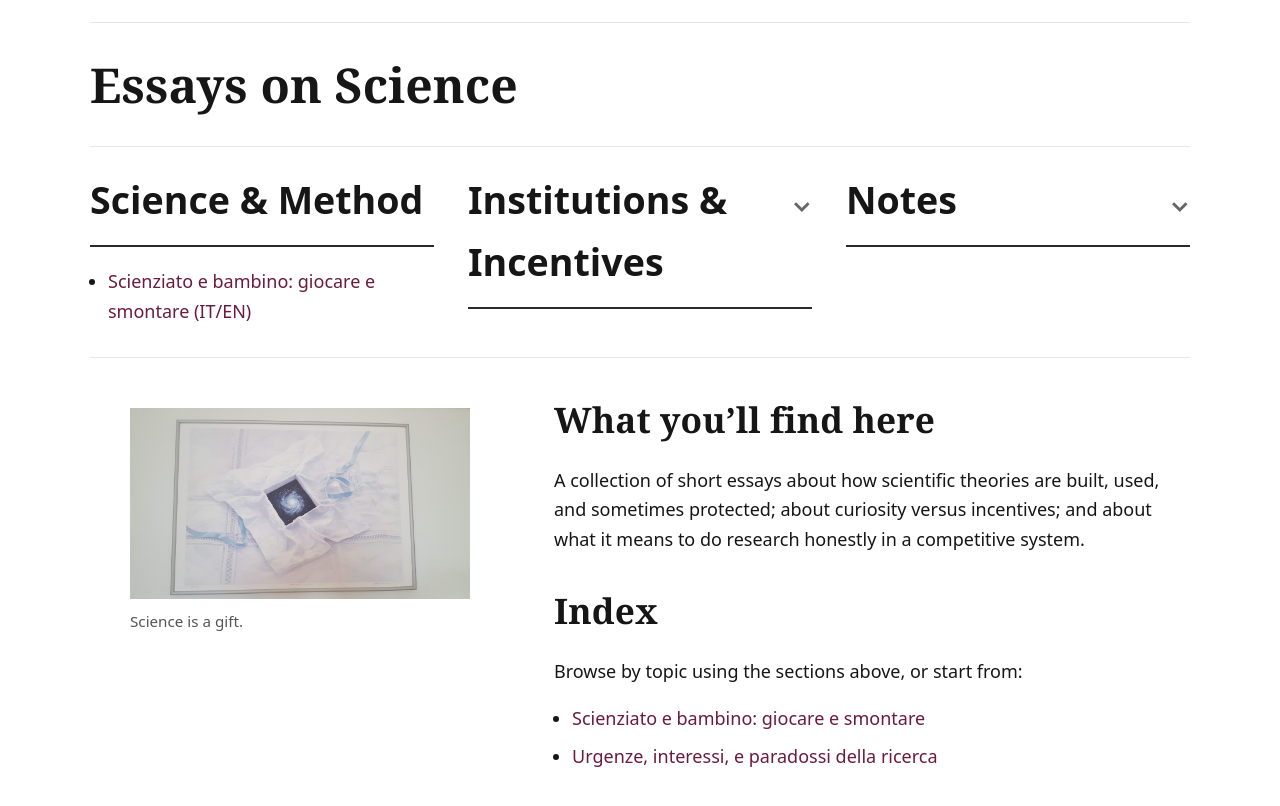
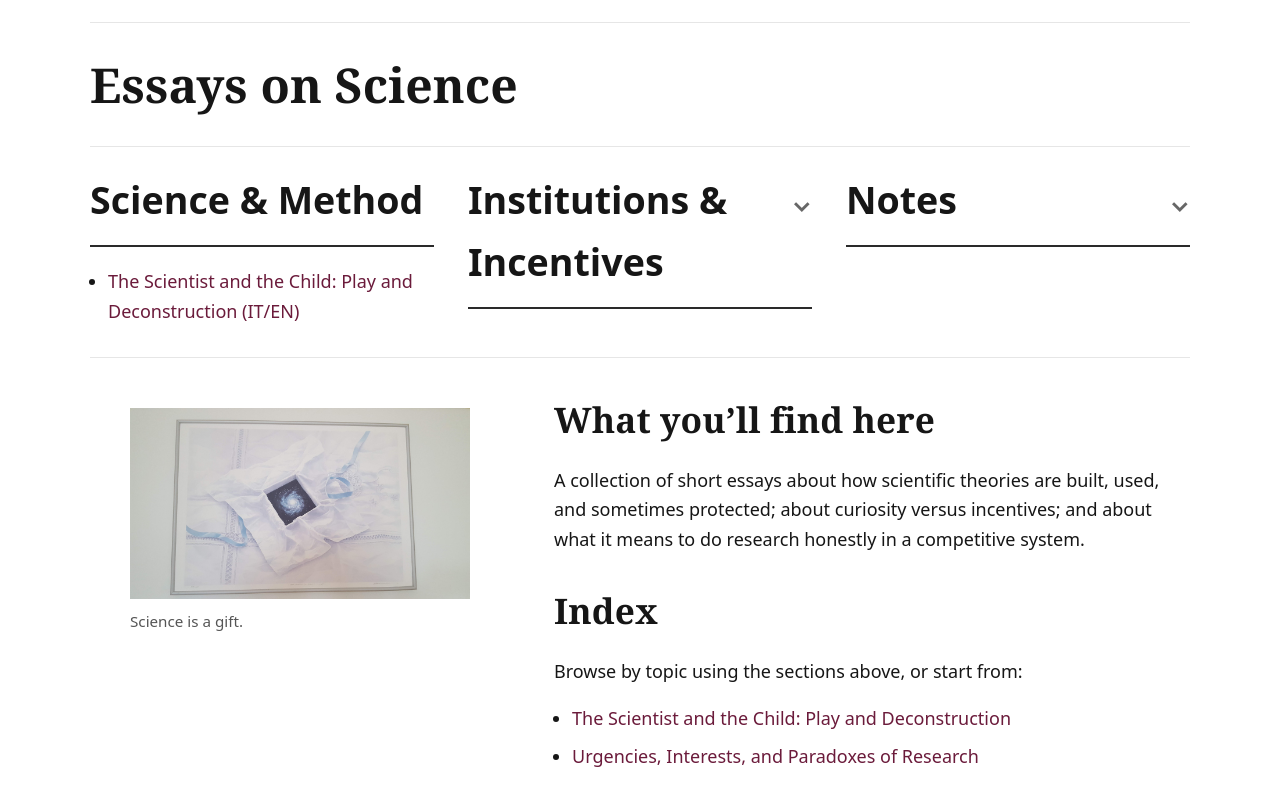
Before and after one commit to ldicairano/website, a Jekyll site: the page essays-on-science/index.html, which Jekyll copies as it is, in a window 1280 px wide. Shown: the top 806 px of the page. Built offline with Jekyll 4.4.1, drawn with Linux system fonts in a browser that asks for light colours.

Commit message:
Update site

```diff
--- a/essays-on-science/index.html
+++ b/essays-on-science/index.html
@@ -35,7 +35,7 @@
         </summary>
         <div class="drop__content">
           <ul class="linklist">
-            <li><a href="topics/scienza-e-gioco.html">Scienziato e bambino: giocare e smontare (IT/EN)</a></li>
+            <li><a href="topics/scienza-e-gioco.html">The Scientist and the Child: Play and Deconstruction (IT/EN)</a></li>
           </ul>
         </div>
       </details>
@@ -47,7 +47,7 @@
         </summary>
         <div class="drop__content">
           <ul class="linklist">
-            <li><a href="topics/urgenze-e-incentivi.html">Urgenze, interessi, e paradossi della ricerca (IT/EN)</a></li>
+            <li><a href="topics/urgenze-e-incentivi.html">Urgencies, Interests, and Paradoxes of Research (IT/EN)</a></li>
           </ul>
         </div>
       </details>
@@ -87,8 +87,8 @@
           Browse by topic using the sections above, or start from:
         </p>
         <ul class="linklist">
-          <li><a href="topics/scienza-e-gioco.html">Scienziato e bambino: giocare e smontare</a></li>
-          <li><a href="topics/urgenze-e-incentivi.html">Urgenze, interessi, e paradossi della ricerca</a></li>
+          <li><a href="topics/scienza-e-gioco.html">The Scientist and the Child: Play and Deconstruction</a></li>
+          <li><a href="topics/urgenze-e-incentivi.html">Urgencies, Interests, and Paradoxes of Research</a></li>
         </ul>
       </div>
     </section>
```
